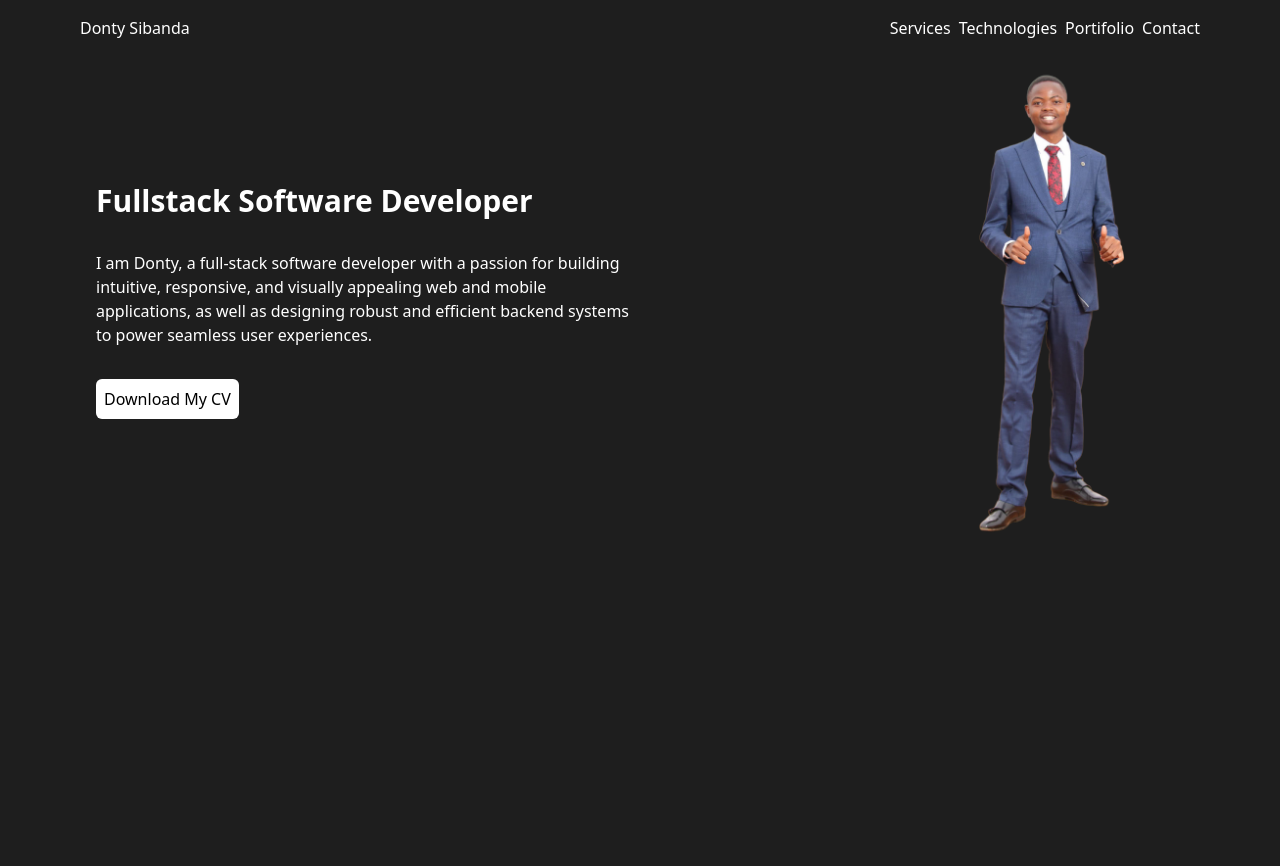
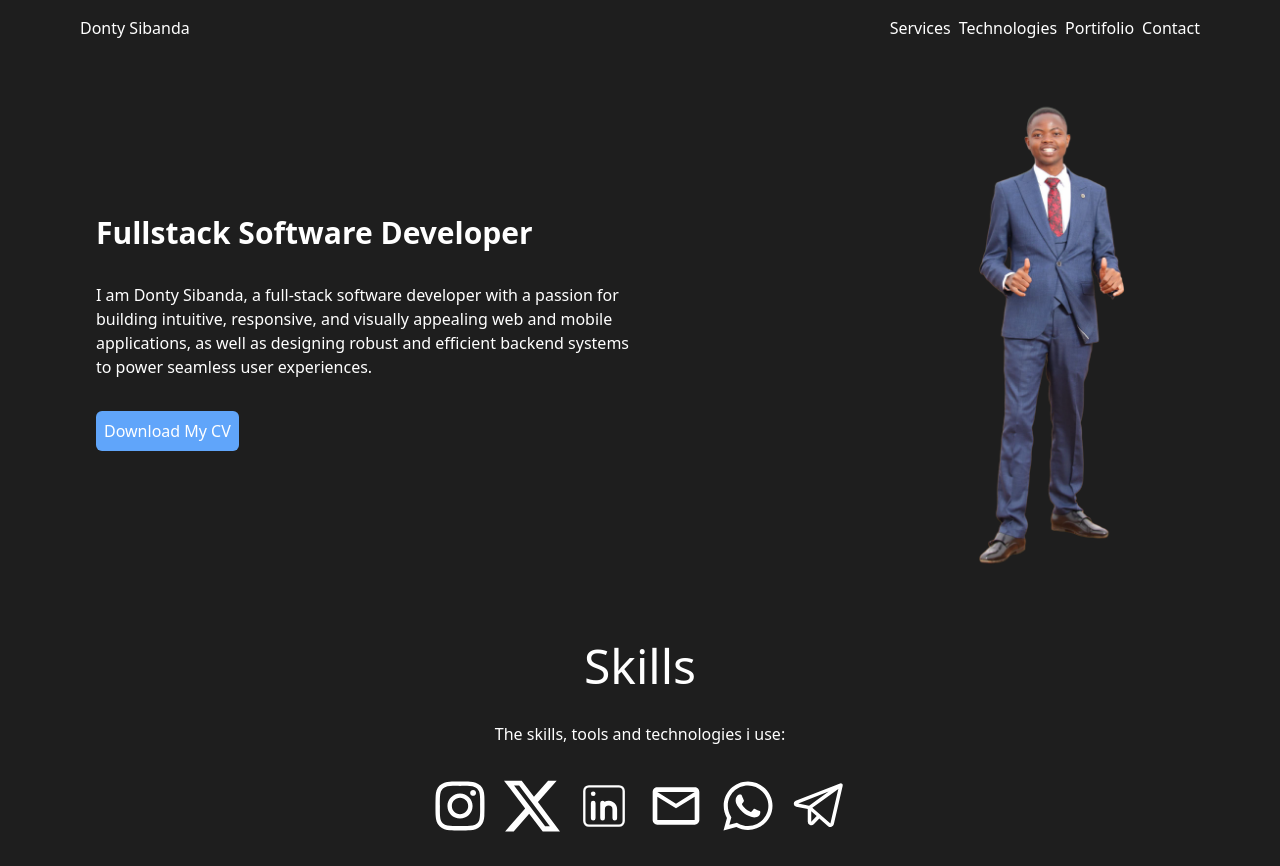
Before and after one commit to sibandadonty/web-portfolio, a React (Vite) app: page / in a window 1280 px wide. Before the commit the page ends 800 px from the top, so only its background shows below. Built offline with nearby package versions, Linux system fonts and the light colour scheme.

Commit message:
basic structure and styling for technologies sections added

```diff
--- a/src/App.jsx
+++ b/src/App.jsx
@@ -1,12 +1,14 @@
 import React from "react";
 import NavBar from "./components/NavBar";
 import HeroSection from "./components/HeroSection";
+import TechnologiesSection from "./components/TechnologiesSection";
 
 function App() {
   return (
-    <div className="bg-primary mx-8 md:mx-16">
+    <div className="bg-primary mx-8 md:mx-16 flex flex-col gap-8">
       <NavBar />
       <HeroSection />
+      <TechnologiesSection />
     </div>
   );
 }
--- a/src/components/HeroSection.jsx
+++ b/src/components/HeroSection.jsx
@@ -7,12 +7,12 @@ function HeroSection() {
       <div className="flex-1 flex flex-col gap-8 justify-center text-center md:text-left items-start self-center p-8">
       <h1 className="text-3xl md:5xl font-bold m-auto md:m-0">Fullstack Software Developer</h1>
       <p>
-        I am Donty, a full-stack software developer with a passion for building
+        I am Donty Sibanda, a full-stack software developer with a passion for building
         intuitive, responsive, and visually appealing web and mobile
         applications, as well as designing robust and efficient backend systems
         to power seamless user experiences.
       </p>
-      <button className="bg-white text-black p-2 rounded-md m-auto md:m-0">Download My CV</button>
+      <button className="bg-blue-400 text-white p-2 rounded-md m-auto md:m-0">Download My CV</button>
       </div>
       <div className="flex-1 flex justify-center md:justify-end">
         <img src={profileImg} className="w-[50%] md:w-[75%] lg:w-[60%]" alt="profile picture" />
--- a/src/components/NavBar.jsx
+++ b/src/components/NavBar.jsx
@@ -6,7 +6,7 @@ function NavBar() {
   const [showNav, setShowNav] = useState(false);
 
   return (
-    <nav className="flex justify-between p-4 bg-primary text-white ">
+    <nav className="flex justify-between p-4 bg-primary text-white">
       <h3>Donty Sibanda</h3>
 
       {/* Mobile Navigation */}
--- /dev/null
+++ b/src/components/TechnologiesSection.jsx
@@ -0,0 +1,26 @@
+import React from "react";
+import { FaInstagram } from "react-icons/fa";
+import { BsTwitterX } from "react-icons/bs";
+import { CiLinkedin } from "react-icons/ci";
+import { MdOutlineEmail } from "react-icons/md";
+import { FaWhatsapp } from "react-icons/fa";
+import { PiTelegramLogo } from "react-icons/pi";
+
+function TechnologiesSection() {
+  return (
+    <div className="flex flex-col self-center gap-8 p-8">
+      <h1 className="text-3xl md:text-4xl lg:text-5xl text-white text-center">Skills</h1>
+      <p className="text-white text-center">The skills, tools and technologies i use: </p>
+      <div className="flex gap-4 flex-wrap justify-center justify-items-center">
+        <FaInstagram color="white" className="w-10 h-10 sm:w-12 sm:h-12 md:w-14 md:h-14"/>
+        <BsTwitterX color="white" className="w-10 h-10 sm:w-12 sm:h-12 md:w-14 md:h-14" />
+        <CiLinkedin color="white" className="w-10 h-10 sm:w-12 sm:h-12 md:w-14 md:h-14" />
+        <MdOutlineEmail color="white" className="w-10 h-10 sm:w-12 sm:h-12 md:w-14 md:h-14" />
+        <FaWhatsapp color="white" className="w-10 h-10 sm:w-12 sm:h-12 md:w-14 md:h-14" />
+        <PiTelegramLogo color="white" className="w-10 h-10 sm:w-12 sm:h-12 md:w-14 md:h-14" />
+      </div>
+    </div>
+  );
+}
+
+export default TechnologiesSection;
```
